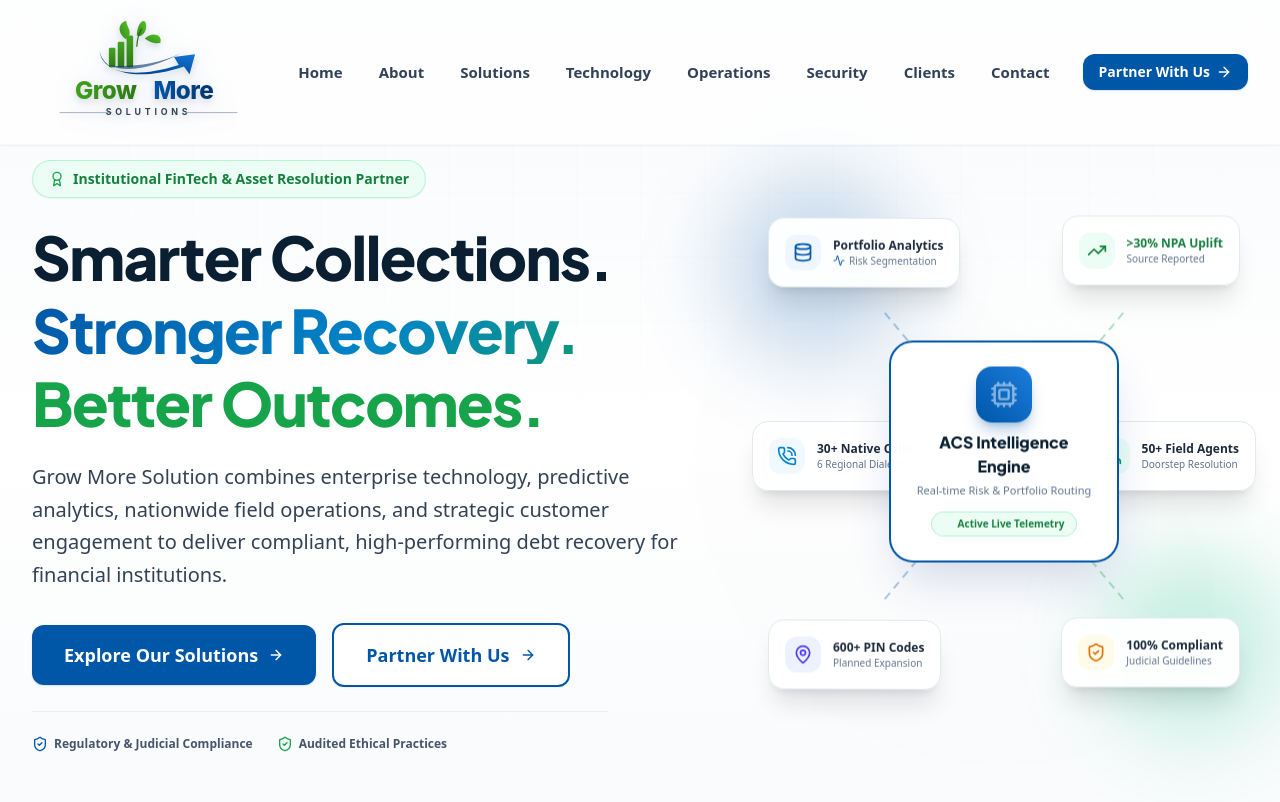
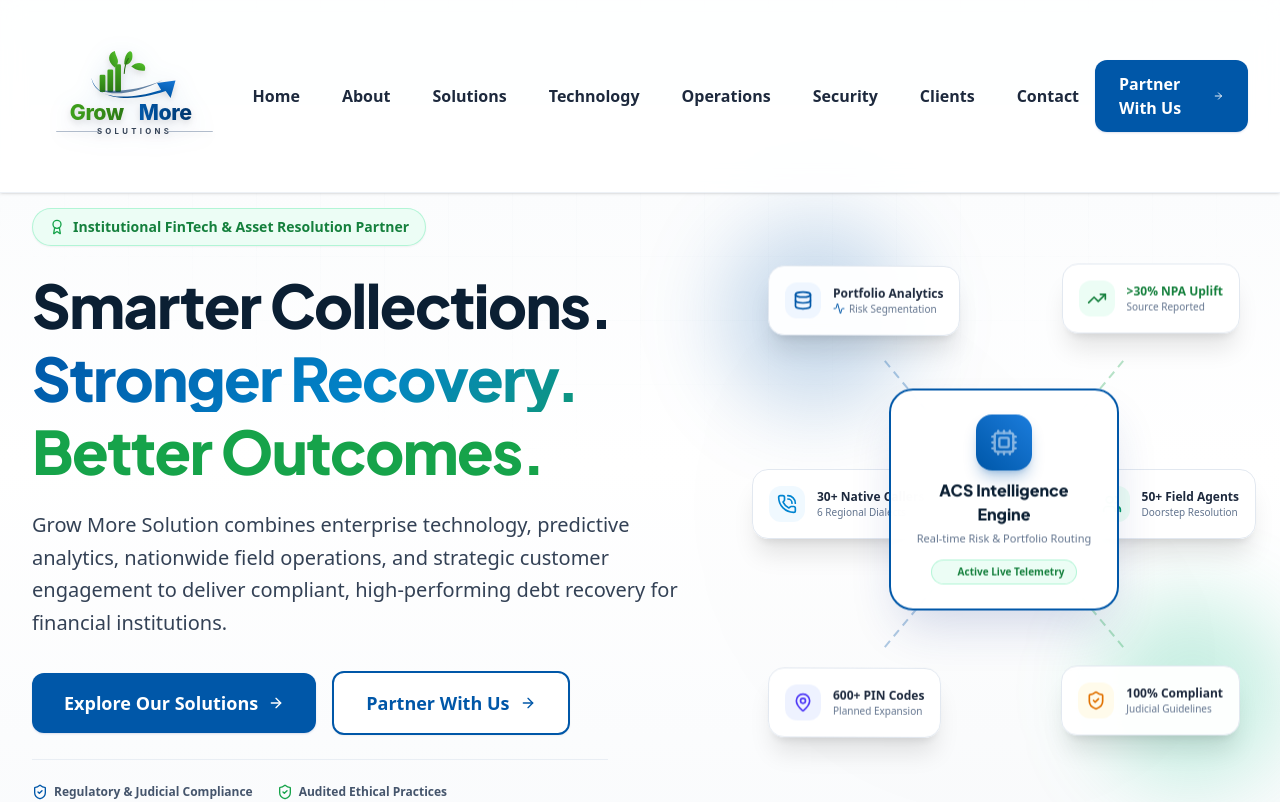
Before and after one commit to Whitedart535/GrowMore-solution, a React (Vite) app: page / in a window 1280 px wide. Shown: the top 802 px of the page. Built offline with nearby package versions, Linux system fonts and the light colour scheme.

Commit message:
style: expand header navbar height and increase logo size

```diff
--- a/src/components/common/Logo.jsx
+++ b/src/components/common/Logo.jsx
@@ -8,20 +8,24 @@
 export default function Logo({
   className,
   size = "md",
-  variant = "light"
+  variant = "light",
+  style
 }) {
   // Pre-configured prominent size maps if specific size prop is provided
   const sizeClasses = {
-    sm: "h-14 sm:h-16",
-    md: "h-18 sm:h-22 lg:h-26",  // Increased, attractive size for navbar & headers
-    lg: "h-24 sm:h-30 lg:h-36",  // Extra bold for hero or showcase banners
-    xl: "h-32 sm:h-40 lg:h-52",  // Display banner size
+    sm: "h-16 sm:h-18",
+    md: "h-20 sm:h-24 lg:h-28",  // Extra large & prominent for headers
+    lg: "h-28 sm:h-34 lg:h-40",  // Bold showcase size
+    xl: "h-36 sm:h-44 lg:h-56",  // Banner size
   };
 
   const activeSize = className || sizeClasses[size] || sizeClasses.md;
 
   return (
-    <div className={`inline-flex items-center select-none logo-glow-wrapper ${activeSize}`}>
+    <div
+      className={`inline-flex items-center select-none logo-glow-wrapper ${activeSize}`}
+      style={style}
+    >
       <img
         src="/logo.svg"
         alt="Grow More Solution Logo"
--- a/src/components/layout/Navbar.jsx
+++ b/src/components/layout/Navbar.jsx
@@ -34,24 +34,24 @@
     <header
       className={`fixed top-0 left-0 right-0 z-50 transition-all duration-300 ${
         scrolled
-          ? 'glass-nav py-2.5 border-b border-slate-200/80 shadow-md backdrop-blur-xl'
-          : 'bg-white/75 backdrop-blur-md py-3.5 border-b border-slate-100/60 shadow-xs'
+          ? 'glass-nav py-3.5 sm:py-4 lg:py-5 border-b border-slate-200/80 shadow-md backdrop-blur-xl'
+          : 'bg-white/85 backdrop-blur-md py-5 sm:py-6 lg:py-7 border-b border-slate-200/60 shadow-sm'
       }`}
     >
       <div className="max-w-7xl mx-auto px-4 sm:px-6 lg:px-8">
         <div className="flex items-center justify-between">
-          {/* Brand Logo - Enlarged & Attractive */}
-          <a href="#home" className="flex items-center focus:outline-none group py-0.5">
-            <Logo className="h-16 sm:h-20 lg:h-24 xl:h-28" />
+          {/* Brand Logo - Enlarged & Prominent */}
+          <a href="#home" className="flex items-center focus:outline-none group py-1">
+            <Logo className="h-20 sm:h-24 lg:h-28 xl:h-32" />
           </a>
 
           {/* Desktop Navigation with Enhanced Font & Styling */}
-          <nav className="hidden lg:flex items-center gap-1 xl:gap-2">
+          <nav className="hidden lg:flex items-center gap-1.5 xl:gap-2.5">
             {navLinks.map((link) => (
               <a
                 key={link.name}
                 href={link.href}
-                className="px-3.5 py-2 text-[15px] font-semibold text-slate-700 hover:text-[#0057A8] transition-all rounded-lg hover:bg-slate-100/80 hover:shadow-xs"
+                className="px-4 py-2.5 text-base font-semibold text-slate-800 hover:text-[#0057A8] transition-all rounded-xl hover:bg-slate-100/90 hover:shadow-xs"
               >
                 {link.name}
               </a>
@@ -60,7 +60,7 @@
 
           {/* Right Action Button */}
           <div className="hidden lg:flex items-center gap-4">
-            <Button href="#contact" variant="primary" size="sm">
+            <Button href="#contact" variant="primary" size="md">
               Partner With Us
             </Button>
           </div>
--- a/src/components/sections/Hero.jsx
+++ b/src/components/sections/Hero.jsx
@@ -6,7 +6,7 @@
 
 export default function Hero() {
   return (
-    <section id="home" className="relative pt-32 pb-20 lg:pt-40 lg:pb-32 overflow-hidden bg-gradient-to-b from-slate-50 via-white to-slate-50">
+    <section id="home" className="relative pt-36 sm:pt-44 lg:pt-52 pb-20 lg:pb-32 overflow-hidden bg-gradient-to-b from-slate-50 via-white to-slate-50">
 
       {/* Background Subtle Mesh Grids */}
       <div className="absolute inset-0 bg-[linear-gradient(to_right,#e2e8f015_1px,transparent_1px),linear-gradient(to_bottom,#e2e8f015_1px,transparent_1px)] bg-[size:4rem_4rem] [mask-image:radial-gradient(ellipse_60%_50%_at_50%_0%,#000_70%,transparent_100%)] pointer-events-none" />
```
